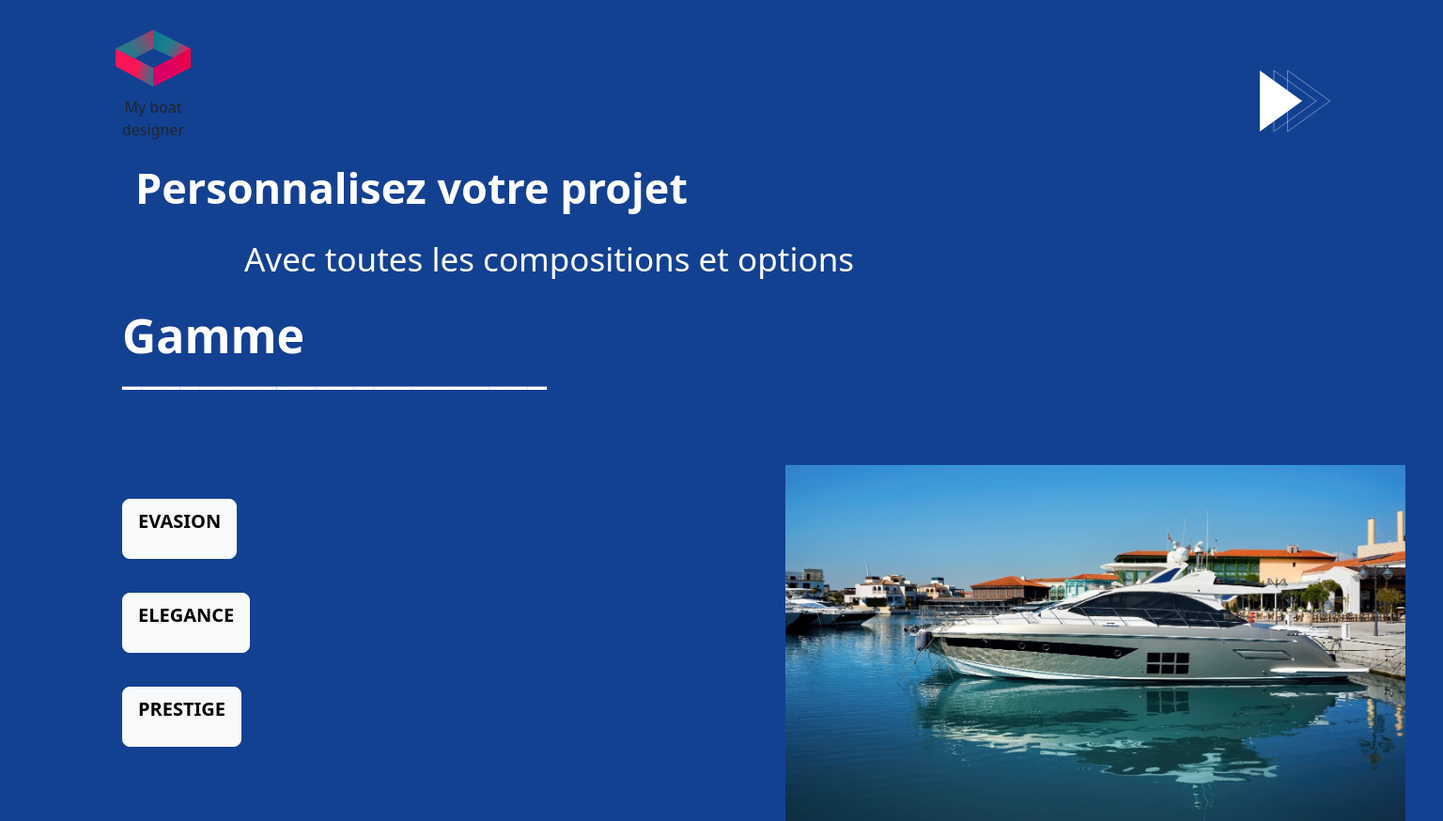
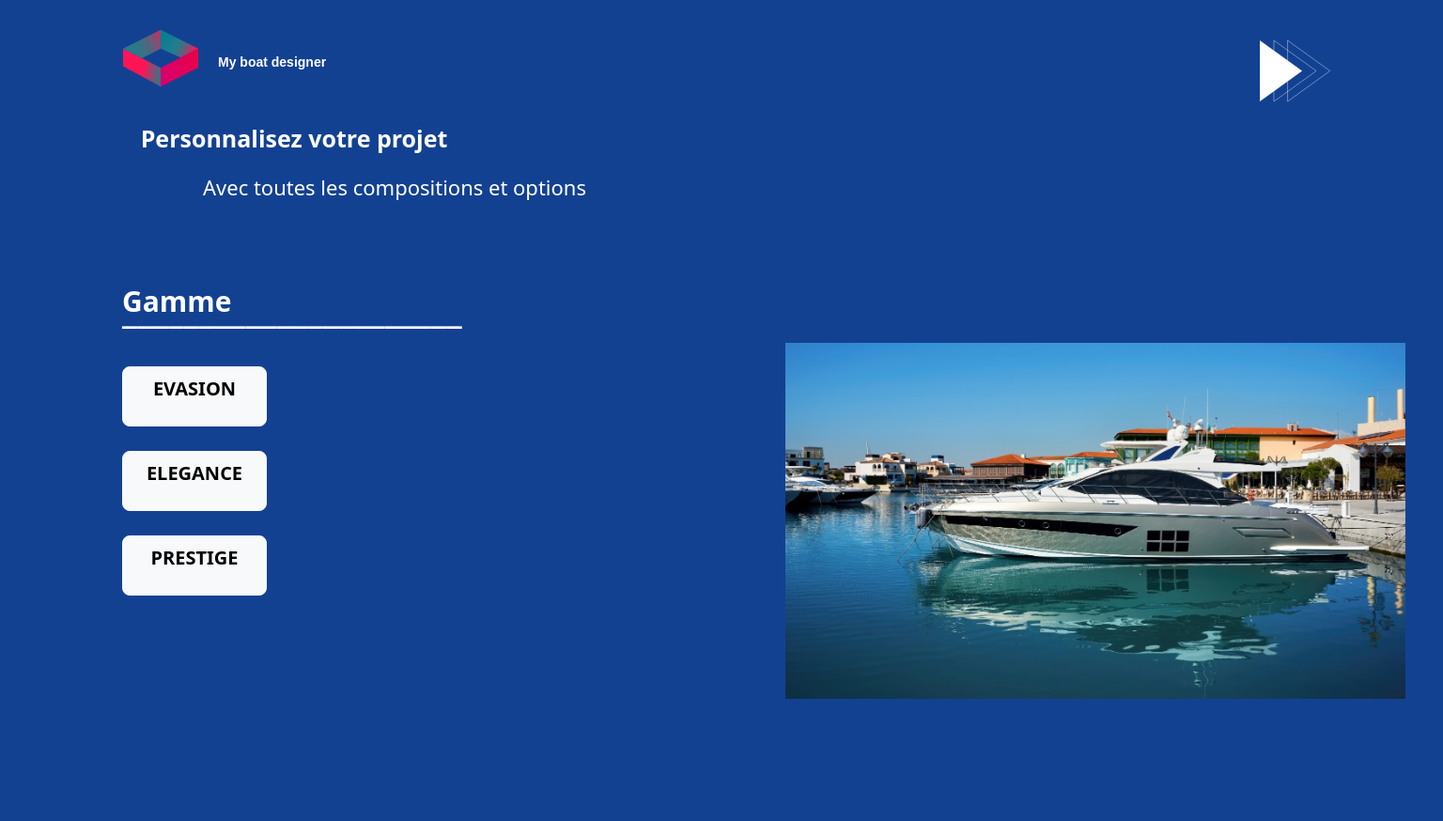
Before and after one commit to acostes-itc/ITC_Yatch_KBMax, a plain HTML site: page Config2D/salonNautique/pages/choixGamme.html in a window 1536 px wide. Shown: the whole page at 94% size. After the commit the page ends 800 px from the top, so only its background shows below. Drawn offline with nearby package versions, Linux system fonts and the light colour scheme.

Commit message:
gamme et modele pour pc

```diff
--- a/Config2D/salonNautique/styles/gamme.css
+++ b/Config2D/salonNautique/styles/gamme.css
@@ -13,51 +13,72 @@ body{
 .titre{
     color: white;
     font-weight: bold;
-    font-size: 45px;
-    margin-left: -7.5em;
+    font-size: 20px;
+    margin-left: -4em;
 }
 .titre2{
     color: white;
-    font-size: 35px;
+    font-size: 32px;
+    margin-left: -2em;
 }
 
 .titre3{
     color: white;
-    font-size: 50px;
+    font-size: 40px;
     font-weight: bold;
+    margin-top: 3em;
 }
 
 .underline{
-    margin-top: -50px;
+    margin-top: -70px;
     color: white;
     font-size: 50px;
     font-weight: bold;
 }
 
 .space{
-    height: 150px;
+    height: 70px;
 }
 
 .spaceButton{
+    height: 100px;
+}
+.spaceUnderButton{
     height: 120px;
 }
 
 .btnTxt{
     font-weight: bold;
+    width: 6em;
 }
 
 #src{
-    width: 55%;
-    height: 55%;
+    width: 43%;
+    height: 43%;
     float: right;
-    margin-top: -410px;
+    margin-top: -27em;
     margin-right: 40px;
 }
-
 .logo{
     width: 80px;
     height: 80px;
+    margin-top: -3em;
+    position:absolute;
+    margin-left: -2em;
+}
 
+#evasion, #prestige, #elegance{
+    margin-top: -7em;
+}
+
+.logoTitre{
+    color:white;
+    font-size: 14px;
+    font-weight: bold;
+    font-family: Arial, Helvetica, sans-serif;
+    position:absolute;
+    margin-left: 8em;
+    margin-top: -1em;
 }
 
 @media only screen and (min-width: 1367px) {
@@ -65,10 +86,12 @@ body{
     body{
         background-color: #134192 !important;
         padding-top: 70px;
+        overflow-y: hidden;
+        overflow-x: hidden;
     }
 
     .fleche{
-        margin-top: 0px;
+        margin-top: -1em;
         width: 75px;
         height: 75px;
         float: right;
@@ -77,33 +100,34 @@ body{
     .titre{
         color: white;
         font-weight: bold;
-        font-size: 45px;
-        margin-left: 0;
+        font-size: 25px;
+        margin-left: -10em;
     }
     .titre2{
         color: white;
-        font-size: 35px;
+        font-size: 22px;
     }
 
     .titre3{
         color: white;
-        font-size: 50px;
+        font-size: 30px;
         font-weight: bold;
+        margin-top: 2.2em;
     }
 
     .underline{
         margin-top: -60px;
         color: white;
-        font-size: 50px;
+        font-size: 40px;
         font-weight: bold;
     }
 
     .space{
-        height: 70px;
+        height: 0px;
     }
 
     .spaceButton{
-        height: 100px;
+        height: 90px;
     }
     .spaceUnderButton{
         height: 120px;
@@ -117,7 +141,7 @@ body{
         width: 43%;
         height: 43%;
         float: right;
-        margin-top: -21em;
+        margin-top: -24em;
         margin-right: 40px;
     }
     .logo{
--- a/Config2D/salonNautique/styles/modele.css
+++ b/Config2D/salonNautique/styles/modele.css
@@ -4,7 +4,7 @@ body{
 }
 
 .fleche{
-    margin-top: 0px;
+    margin-top: -1em;
     width: 75px;
     height: 75px;
     float: right;
@@ -12,7 +12,7 @@ body{
 }
 
 .flecheArrière{
-    margin-top: 0px;
+    margin-top: -3em;
     width: 75px;
     height: 75px;
     float: right;
@@ -67,7 +67,15 @@ body{
 .logo{
     width: 80px;
     height: 80px;
-
+}
+.logoTitre{
+    color:white;
+    font-size: 14px;
+    font-weight: bold;
+    font-family: Arial, Helvetica, sans-serif;
+    position:absolute;
+    margin-left: 8em;
+    margin-top: -3.5em;
 }
 
 @media only screen and (max-width: 1367px) {
@@ -161,16 +169,18 @@ body{
     body{
         background-color: #134192 !important;
         padding-top: 70px;
+        overflow-y: hidden;
+        overflow-x: hidden;
     }
 
     .fleche{
-        margin-top: 0px;
+        margin-top: -1em;
         width: 75px;
         height: 75px;
         float: right;
     }
     .flecheArrière{
-        margin-top: 0px;
+        margin-top: -3em;
         width: 75px;
         height: 75px;
         float: right;
@@ -181,36 +191,38 @@ body{
     .titre{
         color: white;
         font-weight: bold;
-        font-size: 45px;
-        margin-left: -3em;
+        font-size: 25px;
+        margin-left: -10em;
     }
     .titre2{
         color: white;
-        font-size: 35px;
+        font-size: 22px;
+        margin-left: -2em;
     }
 
     .titre3{
         color: white;
-        font-size: 50px;
+        font-size: 30px;
         font-weight: bold;
+        margin-top: 2.2em;
     }
 
     .underline{
         margin-top: -60px;
         color: white;
-        font-size: 50px;
+        font-size: 40px;
         font-weight: bold;
     }
 
     .space{
-        height: 70px;
+        height: 0px;
     }
 
     .spaceButton{
-        height: 100px;
+        height: 90px;
     }
     .spaceUnderButton{
-        height: 120px;
+        height: 30px;
     }
 
     .btnTxt{
@@ -221,13 +233,12 @@ body{
         width: 43%;
         height: 43%;
         float: right;
-        margin-top: -21em;
+        margin-top: -18em;
         margin-right: 40px;
     }
     .logo{
         width: 80px;
         height: 80px;
         margin-top: -3em;
-        margin-left: -3em;
     }
 }
--- a/Config2D/salonNautique/styles/style.css
+++ b/Config2D/salonNautique/styles/style.css
@@ -1,7 +1,7 @@
 .titre{
     color:#134192;
     text-align: left;
-    font-size: 90px;
+    font-size: 40px;
     font-weight: bold;
     font-family: Arial, Helvetica, sans-serif;
     margin-top: 1.889em;
@@ -146,8 +146,8 @@ body{
 
     .fleche{
         margin-top: 0px;
-        width: 75px;
-        height: 75px;
+        width: 35px;
+        height: 35px;
         float: right;
     }
 
--- a/Config3D/css.css
+++ b/Config3D/css.css
@@ -64,7 +64,6 @@ html, body {
 .logo{
     width: 80px;
     height: 80px;
-
 }
 
 .card{
@@ -76,7 +75,10 @@ html, body {
     justify-content: space-around;
     flex-flow: row wrap;
     width: 27rem; height: 27em;
+
 }
+
+.card::-webkit-scrollbar {  display: none;}
 
 #ariane{
     display: flex;
```
Also changed, not shown: Config3D/images/vue12.png.
